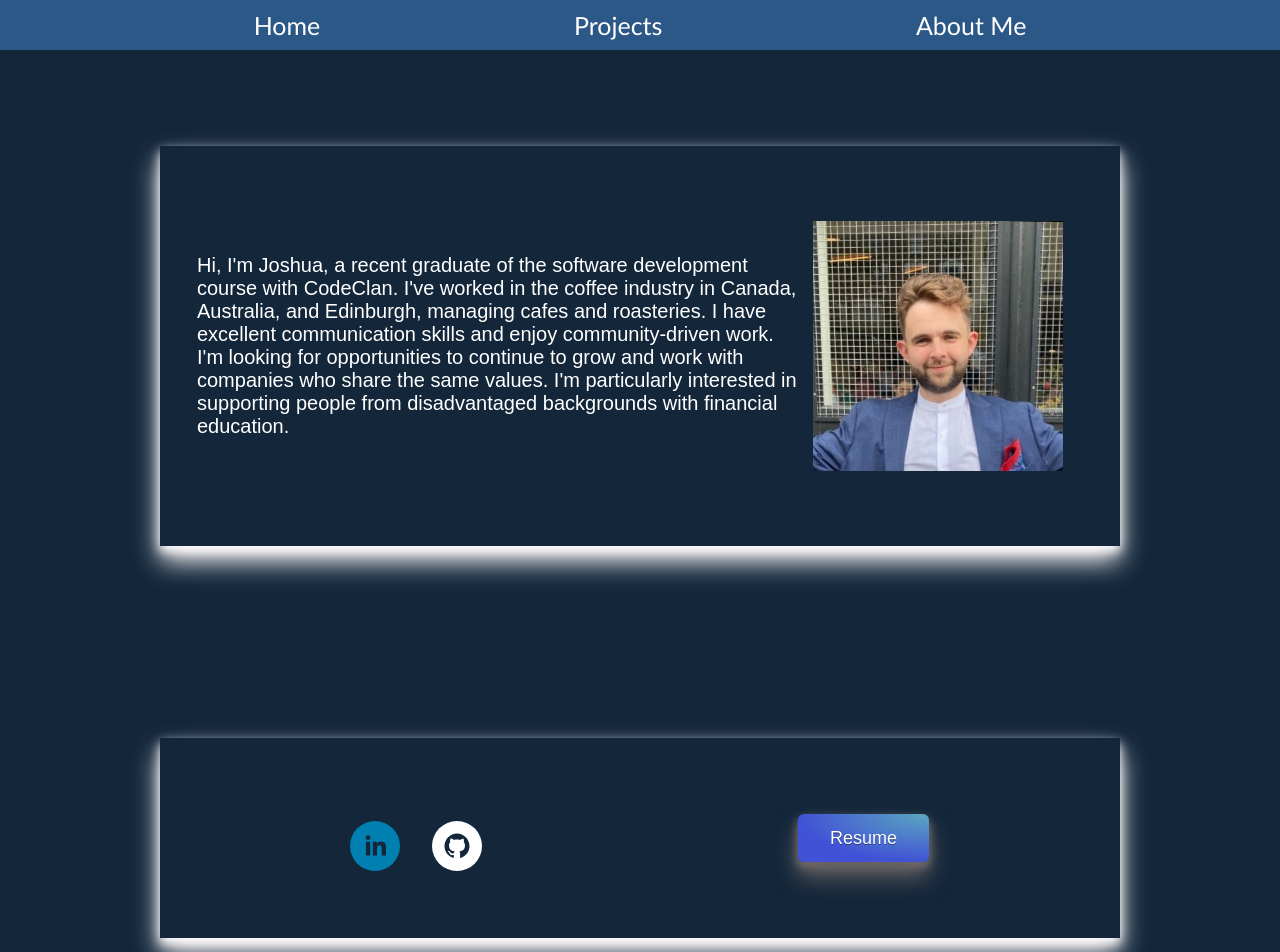
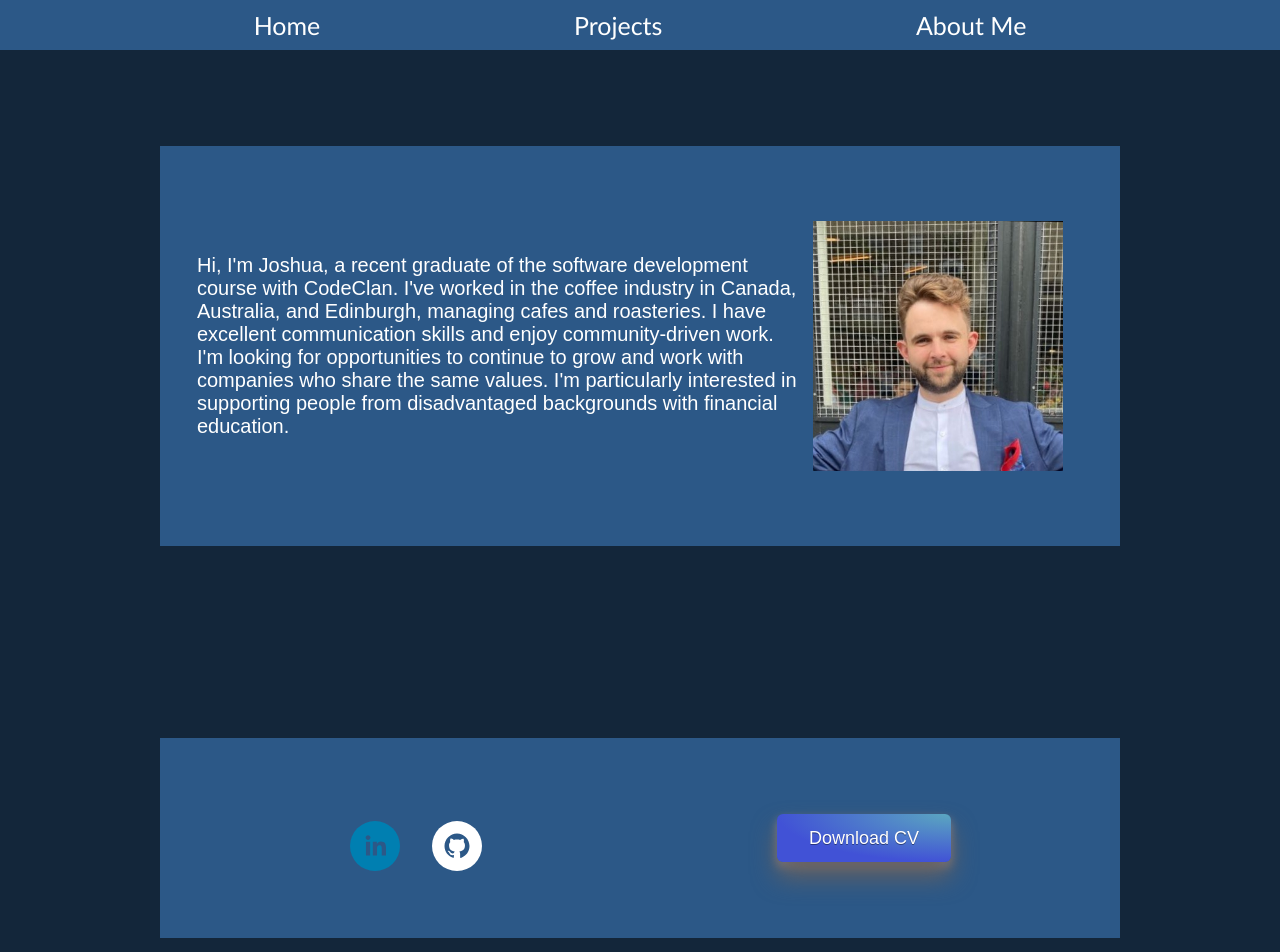
Before and after one commit to MackieJG/portfolio, a Next.js app: page /profile in a window 1280 px wide. Shown: the top 952 px of the page. Built offline with nearby package versions, Linux system fonts and the light colour scheme.

Commit message:
changing up the styling of the box shadows

```diff
--- a/src/pages/_app.js
+++ b/src/pages/_app.js
@@ -1,4 +1,5 @@
 import '@/styles/globals.css'
+
 
 export default function App({ Component, pageProps }) {
   return (
--- a/src/pages/profile.js
+++ b/src/pages/profile.js
@@ -43,7 +43,7 @@ export default function Profile() {
                     </div>
                     <div className={styles.resume}>
                         <a href={"/MackieCV.pdf"} download>
-                            <button className={styles.button}>Resume</button>
+                            <button className={styles.button}>Download CV</button>
                         </a>
                     </div>
                 </div>
--- a/src/styles/globals.css
+++ b/src/styles/globals.css
@@ -87,10 +87,6 @@ body {
   font-family: 'Raleway', sans-serif;
 }
 
-body {
-
-    background-color: #13263a;
-}
 
 a {
   color: inherit;
--- a/src/styles/profile.module.css
+++ b/src/styles/profile.module.css
@@ -15,8 +15,8 @@
     justify-content: center;
     padding: 2rem;
     margin: 6rem 0;
-    background-color: #13263a;
-    box-shadow: rgb(255, 252, 252) 0px 15px 25px, rgb(255, 255, 255) 0px 5px 10px
+    background-color: #2c5887;
+
 }
 
 .profile {
@@ -45,7 +45,7 @@
     justify-content: center;
     padding: 2rem;
     margin: 6rem 0;
-    box-shadow: rgb(255, 252, 252) 0px 15px 25px, rgb(255, 255, 255) 0px 5px 10px
+    background-color: #2c5887;
 }
 .socialIconsContainer {
     display: flex;
--- a/src/styles/projects.module.css
+++ b/src/styles/projects.module.css
@@ -12,11 +12,12 @@
     flex-direction: column;
     height: 100px;
     color: #ffff;
-    justify-content: center;
     align-items: center;
     padding: 2rem;
     margin: 3rem 0;
-    box-shadow: rgb(255, 252, 252) 0px 15px 25px, rgb(255, 255, 255) 0px 5px 10px
+    background-color: #2c5887;
+
+
 }
 
 .profileContainer > a {
@@ -37,7 +38,7 @@
     color: #ffff;
     padding: 2rem;
     margin: 3rem 0;
-    box-shadow: rgb(255, 252, 252) 0px 15px 25px, rgb(255, 255, 255) 0px 5px 10px
+    background-color: #2c5887;
 
 }
 
--- a/src/styles/welcome.module.css
+++ b/src/styles/welcome.module.css
@@ -34,7 +34,7 @@
     text-align: center;
     border-radius: 12px;
     margin-right: 2px;
-    box-shadow: rgb(255, 252, 252) 0px 15px 25px, rgb(255, 255, 255) 0px 5px 10px
+    background-color:#2c5887;
 }
 
 .linkMe {
@@ -45,7 +45,7 @@
     height: 300px;
     border-radius: 12px;
     margin-left: 2px;
-    box-shadow: rgb(255, 252, 252) 0px 15px 25px, rgb(255, 255, 255) 0px 5px 10px
+    background-color: #2c5887;
 }
 
 .button {
```
